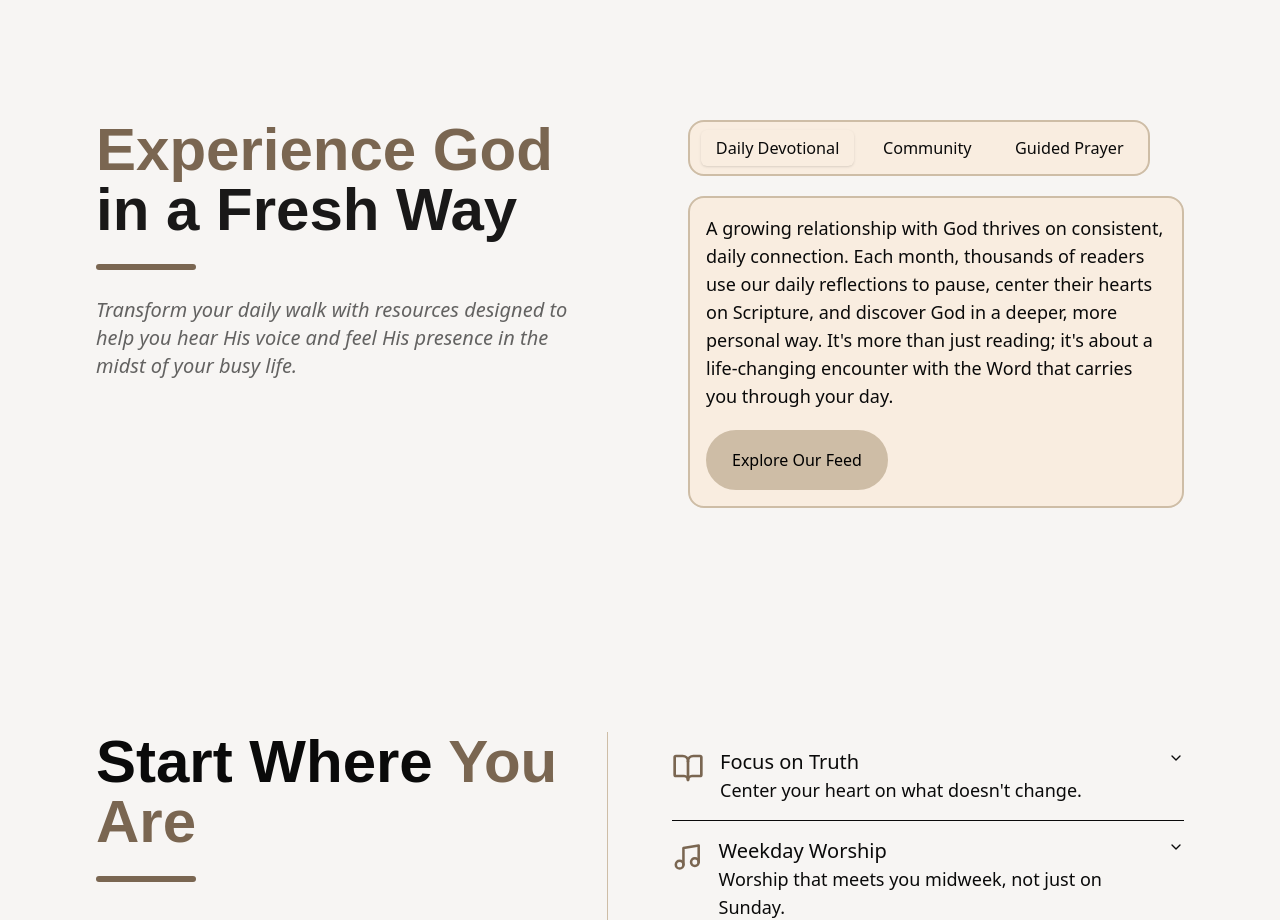
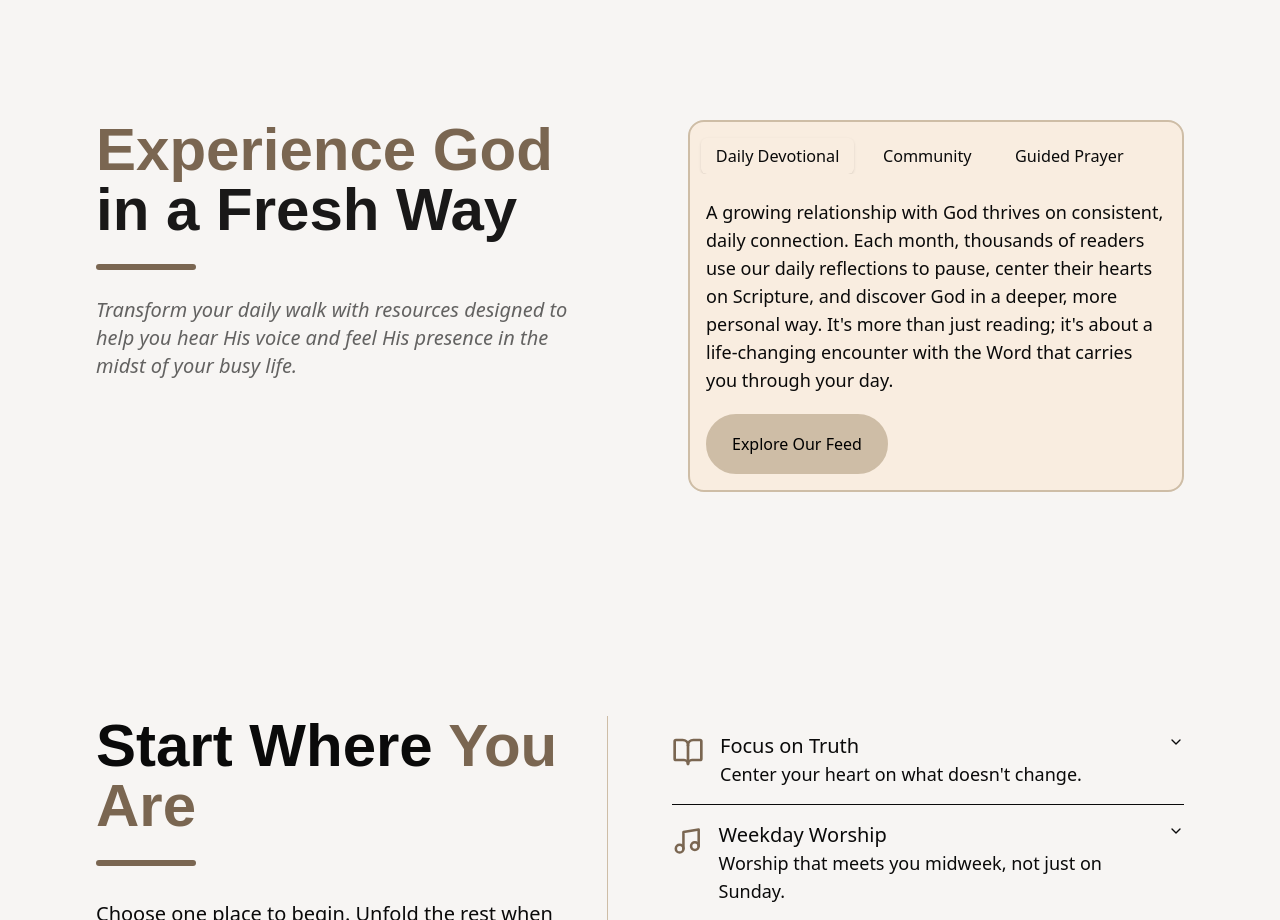
Before and after one commit to D3mzy-108/Comforters-Lodge, a React (Vite) app: page / in a window 1280 px wide. Shown: the part 840-1760 px from the top of the page. Built offline with nearby package versions, Linux system fonts and the light colour scheme.

Commit message:
changed ui design of features content

```diff
--- a/src/components/LandingPage/Features.jsx
+++ b/src/components/LandingPage/Features.jsx
@@ -110,9 +110,9 @@ export default function SiteFeatures() {
               <div className="w-full">
                 <Tabs
                   defaultValue="daily-devotional"
-                  className="w-full space-y-3"
+                  className="w-full bg-(--secondary) border-2 border-(--primary) rounded-2xl"
                 >
-                  <div className="bg-(--secondary) border-2 border-(--primary) rounded-2xl p-2 w-fit max-w-full overflow-auto">
+                  <div className="rounded-2xl px-2 pt-4 w-fit max-w-full overflow-auto">
                     <TabsList>
                       <div className="w-full h-fit flex gap-2 sm:gap-4">
                         <TabsTrigger
@@ -137,7 +137,7 @@ export default function SiteFeatures() {
                     </TabsList>
                   </div>
 
-                  <div className="rounded-2xl bg-(--secondary) border-2 border-(--primary) border-t-none p-4 text-lg">
+                  <div className="rounded-2xl p-4 text-lg">
                     <TabsContents>
                       {[
                         {
```
